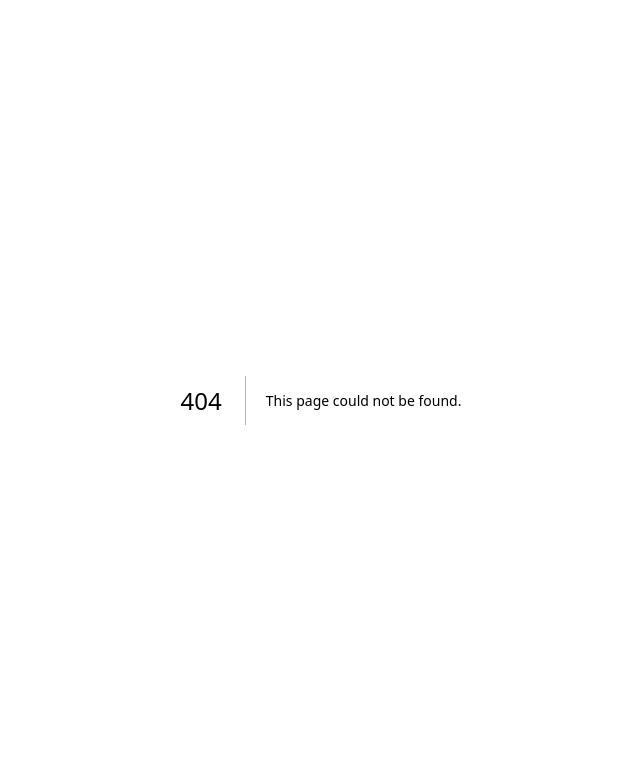
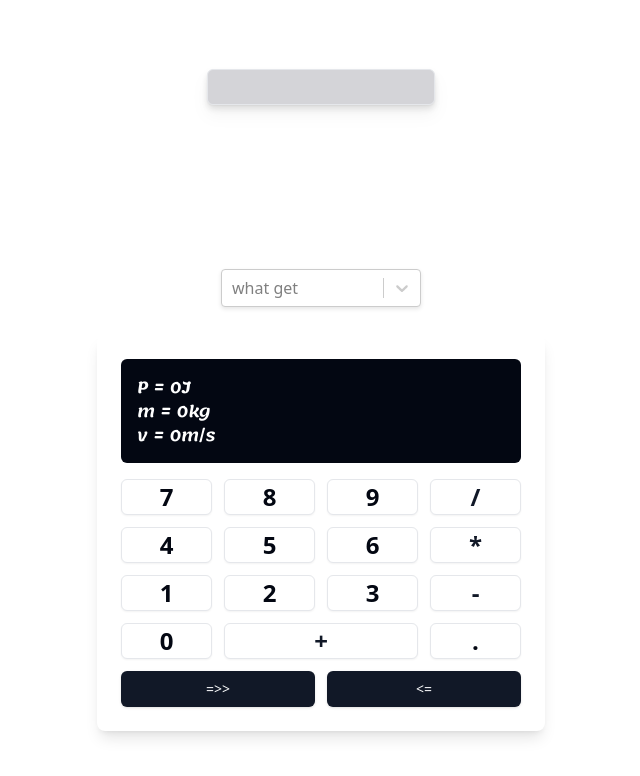
Before and after one commit to AANDDARK/munus-calc, a Next.js app: page /linear-impulse in a window 1280 px wide. Before the commit this address had no page. Shown: the top 776 px of the page, without its empty margins (319-959 px from the left). Built offline with nearby package versions, Linux system fonts and the light colour scheme.

Commit message:
last commit

```diff
--- /dev/null
+++ b/src/app/linear-impulse/page.tsx
@@ -0,0 +1,142 @@
+'use client'
+import { Button } from "@/components/ui/button"
+import Select from 'react-select';
+import { Input } from "@/components/ui/input"
+import '@/style/font-style.css'
+import { useState } from "react"
+import { time } from "console";
+export default function linerImpulse(){
+    const [reset, setReset] = useState("=>>")
+    const [first, setFirst] = useState(0);
+    let [whtChange, setChange] = useState()
+    const [impulse, setImpulse] = useState(Number);
+    const [mass, setMass] = useState(Number);
+    const [vector, setVector] = useState(Number)
+    const options = [
+        { value: 'impulse', label: 'Impulse' },
+        { value: 'mass', label: 'Mass' },
+        { value: 'vector', label: 'Vector' },
+      ];
+      const handleReset = () => {
+            setImpulse(0);
+            setMass(0);
+            setVector(0);
+      }
+    const handleSelectChange = (selectedOption: any) => {
+        setChange(selectedOption.value);
+        console.log(whtChange)
+    };
+    const handleCalculate = () =>{
+        if(whtChange == "impulse"){
+            let result = mass * vector
+            setImpulse(result)
+        };
+        if(whtChange == "mass"){
+            let result = impulse / vector;
+            setMass(result)
+        };
+        if(whtChange == "vector"){
+            let result = mass / impulse;
+            setVector(result);
+        };
+    };
+    const handleAdd = (value: any) => {
+        if(whtChange == "impulse" && first == 0){
+            setMass(value)
+            setFirst(1)
+        }
+        if(whtChange == "impulse" && first == 1){
+            setMass(mass + value)
+        }
+        if(whtChange == "impulse" && first == 2){
+            setVector(value)
+            setFirst(3)
+        }
+        if(whtChange == "impulse" && first == 3){
+            setVector(vector + value)
+        }
+        if(whtChange == "mass" && first == 0){
+            setImpulse(value)
+            setFirst(1)
+        }
+        if(whtChange == "mass" && first == 1){
+            setImpulse(impulse + value)
+        }
+        if(whtChange == "mass" && first == 2){
+            setVector(value)
+            setFirst(3)
+        }
+        if(whtChange == "mass" && first == 3){
+            setVector(vector + value)
+        }
+        if(whtChange == "vector" && first == 0){
+            setImpulse(value)
+            setFirst(1)
+        }
+        if(whtChange == "vector" && first == 1){
+            setImpulse(impulse + value)
+        }
+        if(whtChange == "vector" && first == 2){
+            setMass(value)
+            setFirst(3)
+        }
+        if(whtChange == "vector" && first == 3){
+            setMass(mass + value);
+        } else{
+            console.log("ERROR")
+        }
+        }
+        const handleSet = () => {
+            if(first == 1){
+                setFirst(2)
+            }
+            if(first == 3){
+                setFirst(10)
+                handleCalculate()
+            }
+            if(first == 10){
+                handleReset()
+            }
+    };
+    return (<>  <div className="flex flex-col items-center justify-center h-screen bg-background">
+        <div className='pb-36 drop-shadow-lg text-slate-950'>
+          <Input className='bg-zinc-300 text-slate-950'/>
+        </div>
+        <div className="combobox-container">
+          <Select
+            placeholder="what get"
+            options={options}
+            className="basic-single"
+            classNamePrefix="select"
+            onChange={handleSelectChange}
+          />
+          </div>
+                <div className="bg-card rounded-lg shadow-lg p-6 w-full max-w-md mt-2">
+                    <div className="bg-card-foreground rounded-md p-4 mb-4">
+                    <div className="number-spec flex flex-col text-white number-spec">
+                    <h1>P = {impulse}J</h1>
+                    <h1>m = {mass}kg</h1>
+                    <h1>v = {vector}m/s</h1>
+                </div>
+                    </div>
+                    <div className="grid grid-cols-4 gap-3">
+                        <Button variant="outline" className="text-2xl font-bold" onClick={() => handleAdd('7')}>7</Button>
+                        <Button variant="outline" className="text-2xl font-bold" onClick={() => handleAdd('8')}>8</Button>
+                        <Button variant="outline" className="text-2xl font-bold" onClick={() => handleAdd('9')}>9</Button>
+                        <Button variant="outline" className="text-2xl font-bold text-primary" onClick={() => handleAdd('/')}>/</Button>
+                        <Button variant="outline" className="text-2xl font-bold" onClick={() => handleAdd('4')}>4</Button>
+                        <Button variant="outline" className="text-2xl font-bold" onClick={() => handleAdd('5')}>5</Button>
+                        <Button variant="outline" className="text-2xl font-bold" onClick={() => handleAdd('6')}>6</Button>
+                        <Button variant="outline" className="text-2xl font-bold text-primary" onClick={() => handleAdd('*')}>*</Button>
+                        <Button variant="outline" className="text-2xl font-bold" onClick={() => handleAdd('1')}>1</Button>
+                        <Button variant="outline" className="text-2xl font-bold" onClick={() => handleAdd('2')}>2</Button>
+                        <Button variant="outline" className="text-2xl font-bold" onClick={() => handleAdd('3')}>3</Button>
+                        <Button variant="outline" className="text-2xl font-bold text-primary"onClick={() => handleAdd('-')}>-</Button>
+                        <Button variant="outline" className="text-2xl font-bold" onClick={() => handleAdd('0')}>0</Button>
+                        <Button variant="outline" className="text-2xl col-span-2 font-bold text-primary" onClick={() => handleAdd('+')}>+</Button>
+                        <Button variant="outline" className="text-2xl font-bold" onClick={() => handleAdd('.')}>.</Button>
+                        <Button className="col-span-2" onClick={() => handleSet()}>{reset}</Button>
+                        <Button className="col-span-2">{"<="}</Button>
+                    </div>
+                </div>
+            </div></>)}
--- a/src/app/speed/page.tsx
+++ b/src/app/speed/page.tsx
@@ -40,20 +40,6 @@ export default function indexSpeed(){
         };
     };
     const handleAdd = (value: any) => {
-        if(whtChange == "speed" && first == 0){
-            setDistance(value)
-            setFirst(1)
-        }
-        if(whtChange == "speed" && first == 1){
-            setDistance(distance + value)
-        }
-        if(whtChange == "speed" && first == 2){
-            setTime(value)
-            setFirst(3)
-        }
-        if(whtChange == "speed" && first == 3){
-            setTime(Time + value)
-        }
         if(whtChange == "speed" && first == 0){
             setDistance(value)
             setFirst(1)
@@ -111,6 +97,7 @@ export default function indexSpeed(){
                 handleReset()
             }
     };
+
     return (<>
     <div className="flex flex-col items-center justify-center h-screen bg-background">
         <div className="bg-card rounded-lg shadow-lg p-6 w-full max-w-md mt-2">
```
